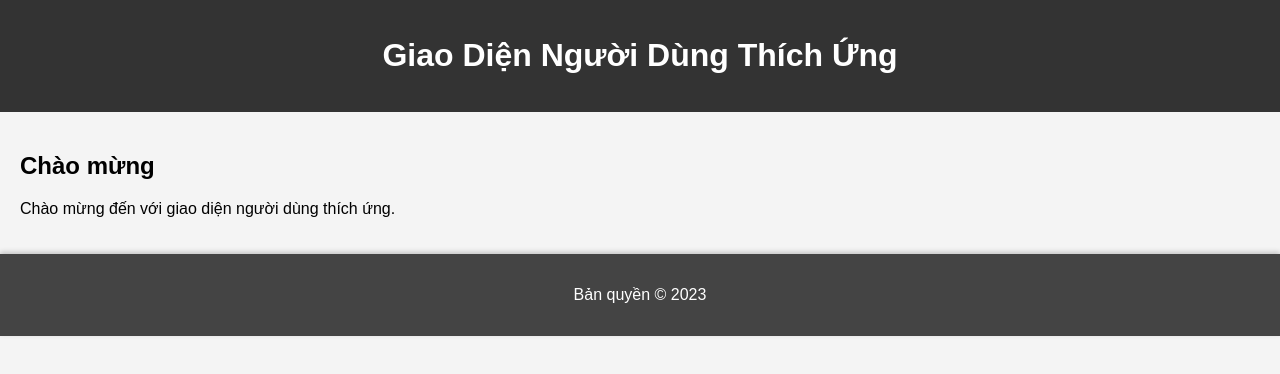
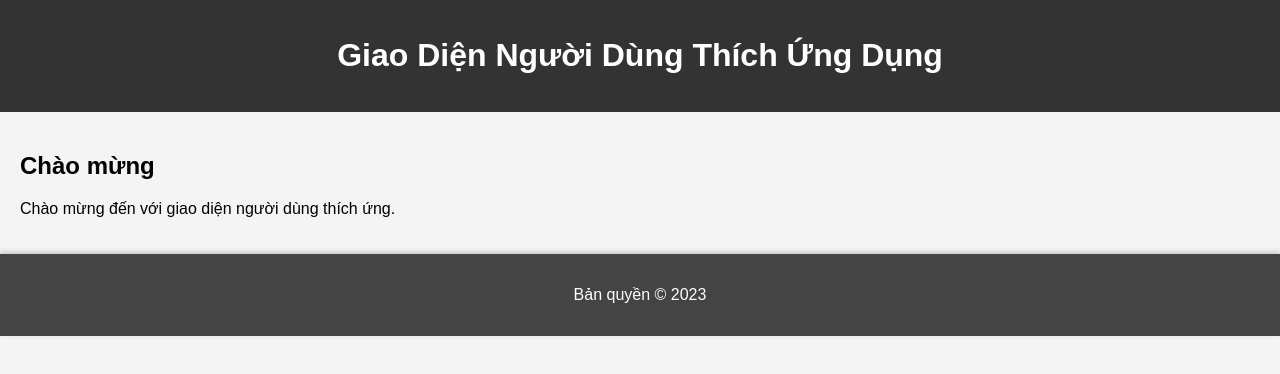
Before and after one commit to dianannperla/giao-dien-nguoi-dung-adaptive, a website: page index.html in a window 1280 px wide. Drawn offline with Linux system fonts and the light colour scheme.

Commit message:
Fix typo in the header title.

```diff
--- a/index.html
+++ b/index.html
@@ -8,7 +8,7 @@
 </head>
 <body>
     <header>
-        <h1>Giao Diện Người Dùng Thích Ứng</h1>
+        <h1>Giao Diện Người Dùng Thích Ứng Dụng</h1>
     </header>
     <main>
         <section>
```
